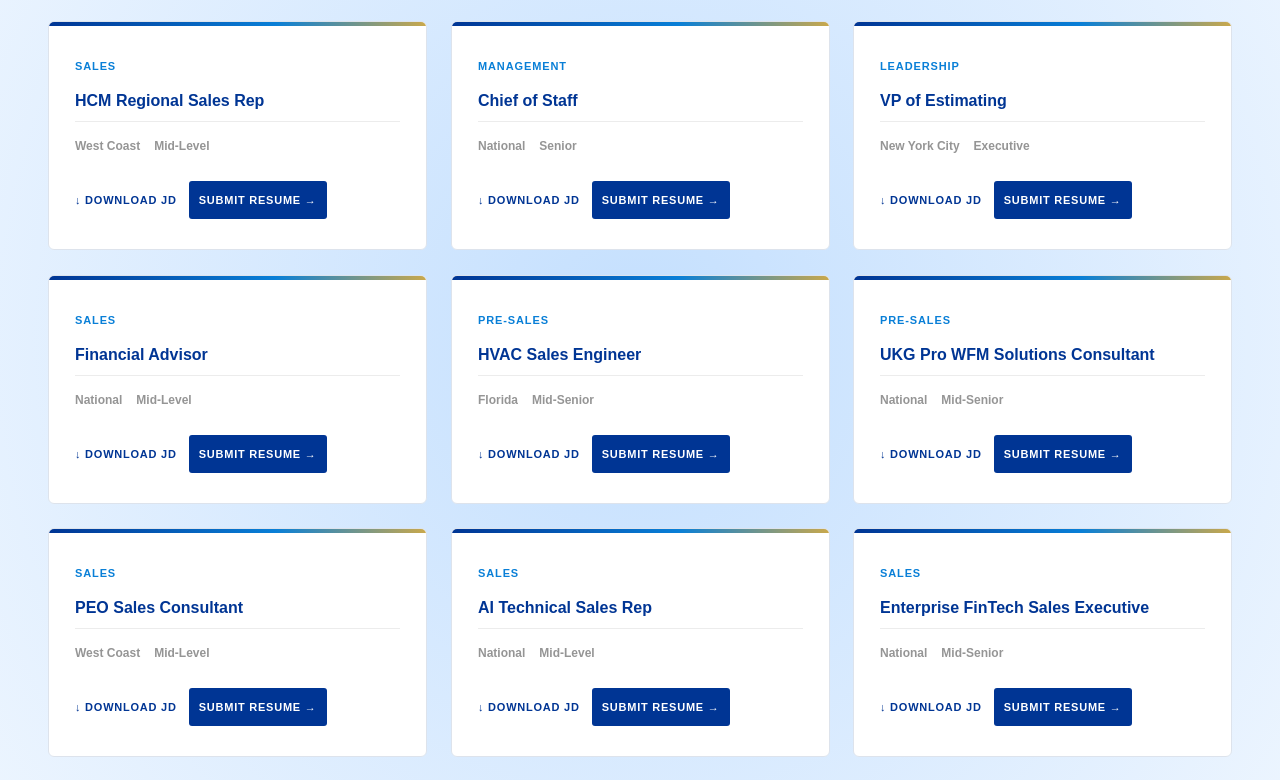
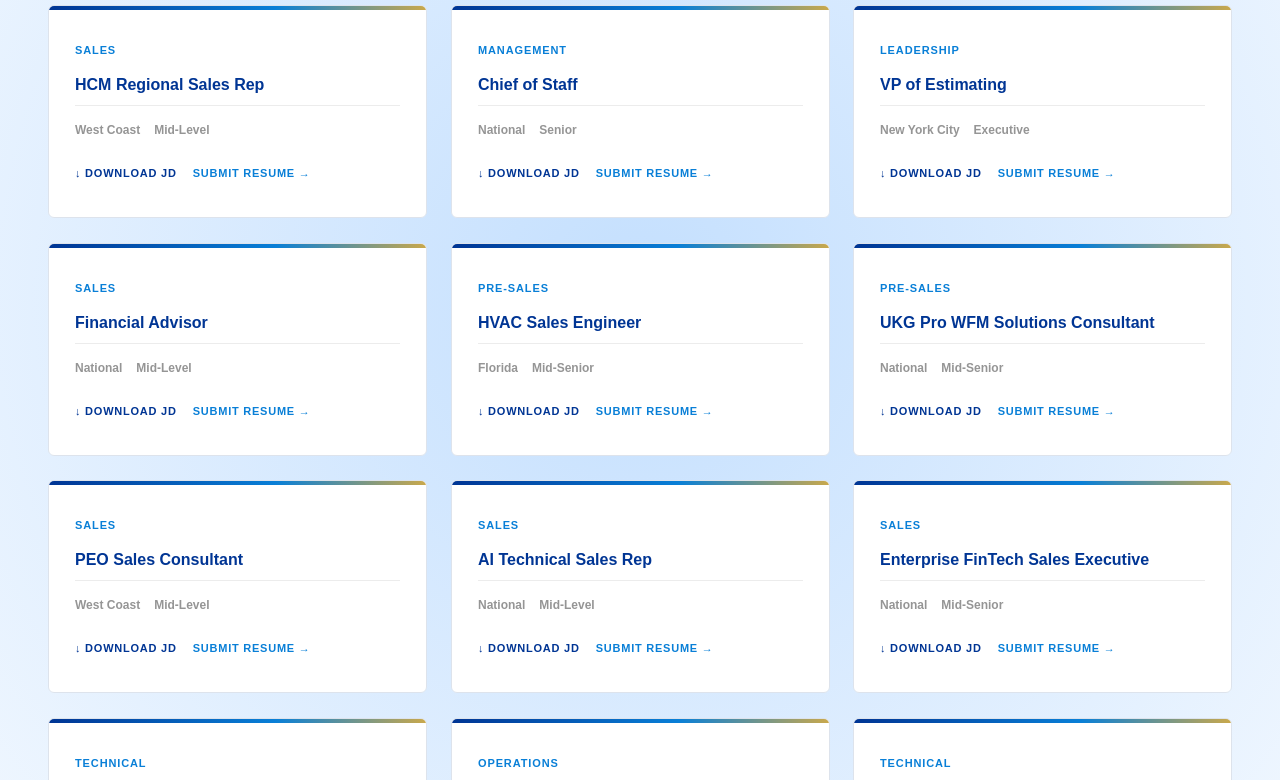
Before and after one commit to hunterhannum3/Universal-Recruiting-Company, a website: page roles.html in a window 1280 px wide. Shown: the part 828-1608 px from the top of the page. Drawn offline with nearby package versions, Linux system fonts and the light colour scheme; a web font is replaced by a local one.

Commit message:
Revert Submit Resume to plain text style on job cards

```diff
--- a/styles.css
+++ b/styles.css
@@ -532,11 +532,12 @@ nav::after {
 .job-card-title { font-size: 16px; font-weight: 700; color: var(--navy); line-height: 1.3; flex: 1; }
 .job-card .role-tag { margin: 0; }
 .job-card-meta { font-size: 12px; color: var(--gray2); font-weight: 600; padding-top: 10px; border-top: 1px solid var(--gray); display: flex; gap: 14px; }
-.job-card-actions { display: flex; align-items: center; gap: 12px; margin-top: 10px; flex-wrap: wrap; }
-.job-card-cta { font-size: 11px; font-weight: 700; letter-spacing: .07em; text-transform: uppercase; color: var(--navy); text-decoration: none; transition: color .15s; }
-.job-card-submit { font-size: 11px; font-weight: 700; letter-spacing: .07em; text-transform: uppercase; text-decoration: none; color: #fff; background: var(--navy); border-radius: 3px; padding: 5px 10px; transition: background .15s; }
+.job-card-actions { display: flex; align-items: center; gap: 16px; margin-top: 4px; flex-wrap: wrap; }
+.job-card-cta, .job-card-submit { font-size: 11px; font-weight: 700; letter-spacing: .07em; text-transform: uppercase; transition: color .15s; text-decoration: none; }
+.job-card-cta { color: var(--navy); }
+.job-card-submit { color: var(--navyLight); }
 .job-card:hover .job-card-cta { color: var(--navyLight); }
-.job-card-submit:hover { background: var(--navyLight); }
+.job-card:hover .job-card-submit { color: var(--navy); }
 
 @media (max-width: 860px) { .jobs-list { grid-template-columns: 1fr 1fr; } }
 @media (max-width: 600px) { .jobs-list { grid-template-columns: 1fr; } }
```
